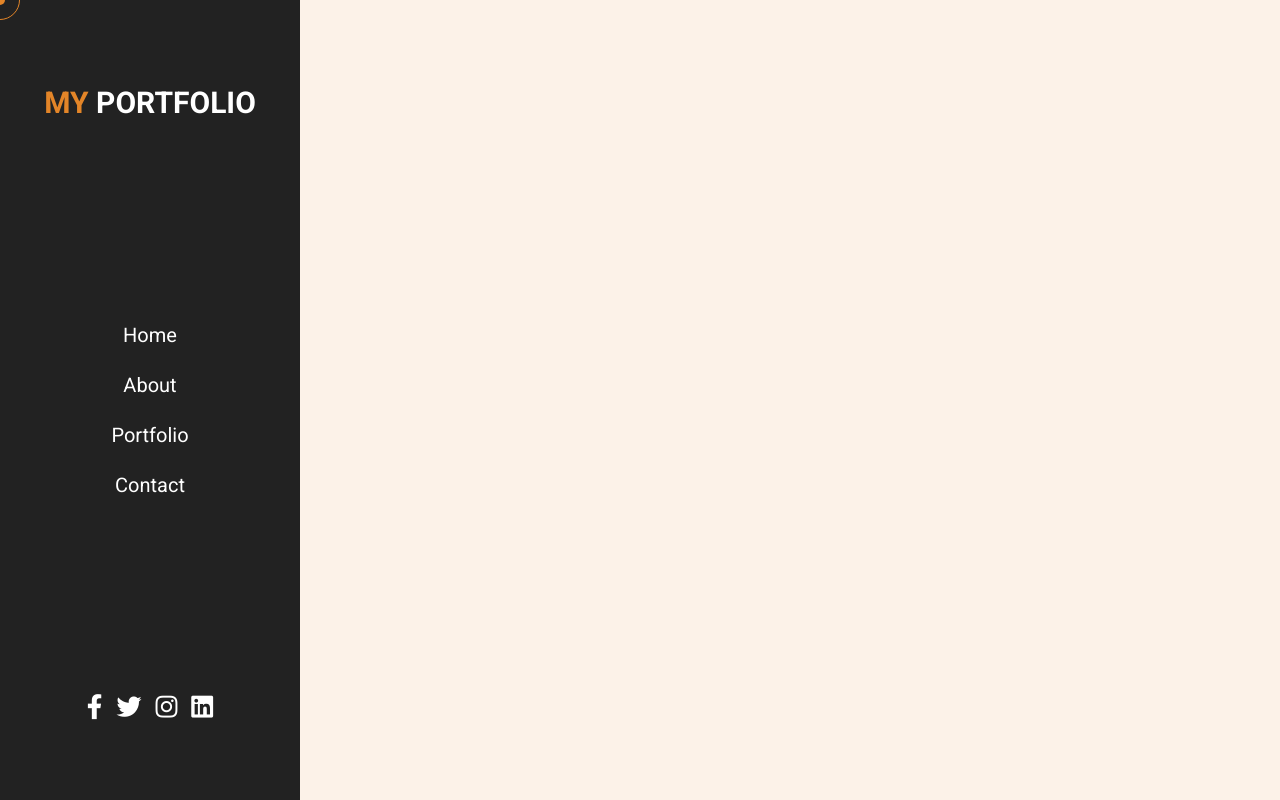
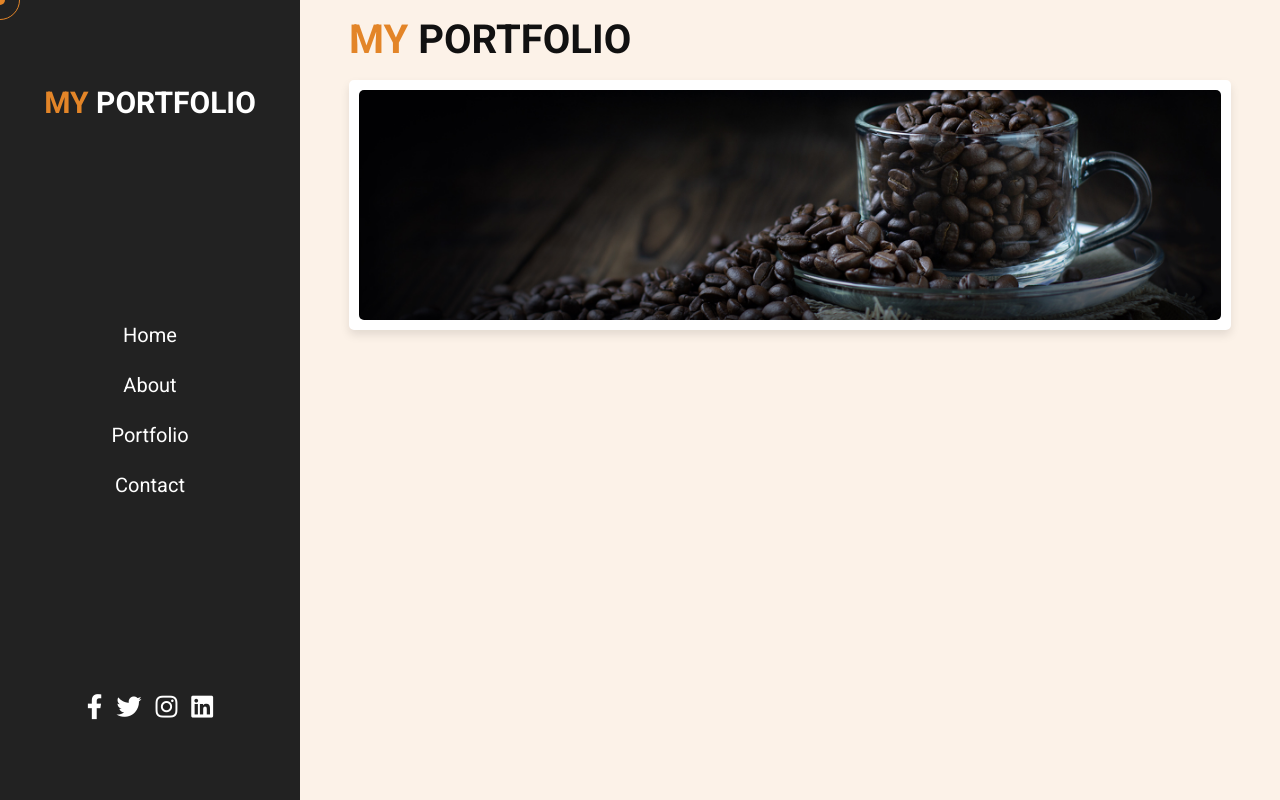
Before and after one commit to vitkovsky21/portfolio-project, an Angular app: page /portfolio in a window 1280 px wide. Before the commit this address led to /. Built offline with nearby package versions, Linux system fonts and the light colour scheme.

Commit message:
CoffeShop site added in portfolio

```diff
--- /dev/null
+++ b/src/app/TestData/TestData.ts
@@ -0,0 +1,9 @@
+import { Site } from "../class/site";
+
+export class TestData {
+
+    static sites: Site[] = [
+        {id: 1, image: "../../assets/images/img-1.jpeg", title: "CoffeeShop Website", link: 'https://coffeeshop-website.web.app/'}
+    ]
+
+}
--- a/src/app/app-routing.module.ts
+++ b/src/app/app-routing.module.ts
@@ -2,10 +2,12 @@ import { NgModule } from '@angular/core';
 import { RouterModule, Routes } from '@angular/router';
 import { AboutComponent } from './components/about/about.component';
 import { HomeComponent } from './components/home/home.component';
+import { PortfolioComponent } from './components/portfolio/portfolio.component';
 
 const routes: Routes = [
   {path: "", component: HomeComponent},
-  {path: "about", component: AboutComponent}
+  {path: "about", component: AboutComponent},
+  {path: "portfolio", component: PortfolioComponent}
 ];
 
 
--- a/src/app/app.module.ts
+++ b/src/app/app.module.ts
@@ -7,6 +7,7 @@ import { HomeComponent } from './components/home/home.component';
 import { HeaderComponent } from './components/header/header.component';
 import { AboutComponent } from './components/about/about.component';
 import { PortfolioComponent } from './components/portfolio/portfolio.component';
+import { DataHandlerService } from './service/data-handler.service';
 
 @NgModule({
   declarations: [
@@ -14,13 +15,14 @@ import { PortfolioComponent } from './components/portfolio/portfolio.component';
     HomeComponent,
     HeaderComponent,
     AboutComponent,
-    PortfolioComponent
+    PortfolioComponent,
   ],
   imports: [
     BrowserModule,
     AppRoutingModule
   ],
-  providers: [],
+  providers: [
+    DataHandlerService],
   bootstrap: [AppComponent]
 })
 export class AppModule { }
--- /dev/null
+++ b/src/app/class/site.ts
@@ -0,0 +1,13 @@
+export class Site {
+    id: number;
+    image: any;
+    title: string;
+    link: any;
+
+    constructor(id: number, image: any, title: string, link: any) {
+        this.id = id;
+        this.image = image;
+        this.title = title;
+        this.link = link;
+    }
+}
--- a/src/app/components/header/header.component.html
+++ b/src/app/components/header/header.component.html
@@ -11,7 +11,7 @@
        <nav class="navbar">
            <a routerLink="" routerLinkActive="active" [routerLinkActiveOptions]="{exact: true}">home</a>
            <a routerLink="about">about</a>
-           <a href="#portfolio">portfolio</a>
+           <a routerLink="portfolio">portfolio</a>
            <a href="#contact">contact</a>
        </nav>
 
--- a/src/app/components/header/header.component.ts
+++ b/src/app/components/header/header.component.ts
@@ -1,4 +1,4 @@
-import { Component, ElementRef, HostListener, OnInit, Renderer2, ViewChild, } from '@angular/core';
+import { Component, ElementRef, HostListener, OnInit,  ViewChild, } from '@angular/core';
 
 @Component({
   selector: 'app-header',
--- a/src/app/components/portfolio/portfolio.component.css
+++ b/src/app/components/portfolio/portfolio.component.css
@@ -0,0 +1,61 @@
+.portfolio .box-container{
+    display: flex;
+    flex-wrap: wrap;
+    gap:1.5rem;
+}
+
+.portfolio .box-container .box{
+    flex:1 1 30rem;
+    height:25rem;
+    position: relative;
+    overflow:hidden;
+    border:1rem solid #fff;
+    box-shadow: 0 .5rem 1rem rgba(0,0,0,.1);
+    background:#fff;
+    border-radius: .5rem;
+}
+
+.portfolio .box-container .box img{
+    height:100%;
+    width:100%;
+    object-fit: cover;
+    border-radius: .5rem;
+    position: relative;
+    z-index: 1;
+}
+
+.portfolio .box-container .box:hover img{
+    height:75%;
+    width:75%;
+}
+
+.portfolio .box-container .box h3{
+    position: absolute;
+    bottom:.5rem; left:1rem;
+    font-size: 2.5rem;
+    color:#333;
+    text-transform: uppercase;
+}
+
+.portfolio .box-container .box .icons{
+    position: absolute;
+    top:1rem; right:1rem;
+}
+
+.portfolio .box-container .box .icons a{
+    display: block;
+    height:4rem;
+    width:4rem;
+    border-radius: .5rem;
+    background: #eee;
+    color:#333;
+    font-size: 1.7rem;
+    line-height: 4rem;
+    text-align: center;
+    margin-bottom: 1rem;
+}
+
+.portfolio .box-container .box .icons a:hover{
+    background:var(--main-color);
+    color:#fff;
+}
--- a/src/app/components/portfolio/portfolio.component.html
+++ b/src/app/components/portfolio/portfolio.component.html
@@ -1 +1,19 @@
-<p>portfolio works!</p>
+<section class="portfolio" id="portfolio">
+
+    <h1 class="heading"> <span> my </span> portfolio </h1>
+
+    <div class="box-container" *ngFor="let site of sites; let i = index">
+
+        <div class="box">
+            <img src="{{site.image}}" alt="">
+            <h3> {{site.title}} </h3>
+            <div class="icons">
+                <a href="{{site.link}}" class="fas fa-link"></a>
+                <a href="#" class="fas fa-share"></a>
+                <a href="#" class="fas fa-search"></a>
+            </div>
+        </div>
+
+    </div>
+
+</section>
--- a/src/app/components/portfolio/portfolio.component.ts
+++ b/src/app/components/portfolio/portfolio.component.ts
@@ -1,4 +1,6 @@
 import { Component, OnInit } from '@angular/core';
+import { Site } from 'src/app/class/site';
+import { DataHandlerService } from 'src/app/service/data-handler.service';
 
 @Component({
   selector: 'app-portfolio',
@@ -7,9 +9,12 @@ import { Component, OnInit } from '@angular/core';
 })
 export class PortfolioComponent implements OnInit {
 
-  constructor() { }
+  sites: Site[] = [];
+
+  constructor(private dataHandler: DataHandlerService) { }
 
   ngOnInit(): void {
+    this.dataHandler.sitesSubject.subscribe(sites => this.sites = sites);
   }
 
 }
--- /dev/null
+++ b/src/app/service/data-handler.service.ts
@@ -0,0 +1,14 @@
+import { Injectable } from '@angular/core';
+import { BehaviorSubject } from 'rxjs';
+import { Site } from '../class/site';
+import { TestData } from '../TestData/TestData';
+
+@Injectable({
+  providedIn: 'root'
+})
+export class DataHandlerService {
+
+  sitesSubject = new BehaviorSubject<Site[]>(TestData.sites)
+
+  constructor() { }
+}
```
Also changed, not shown: src/assets/images/img-1.jpeg (added), src/assets/images/img-1.jpg (deleted).
